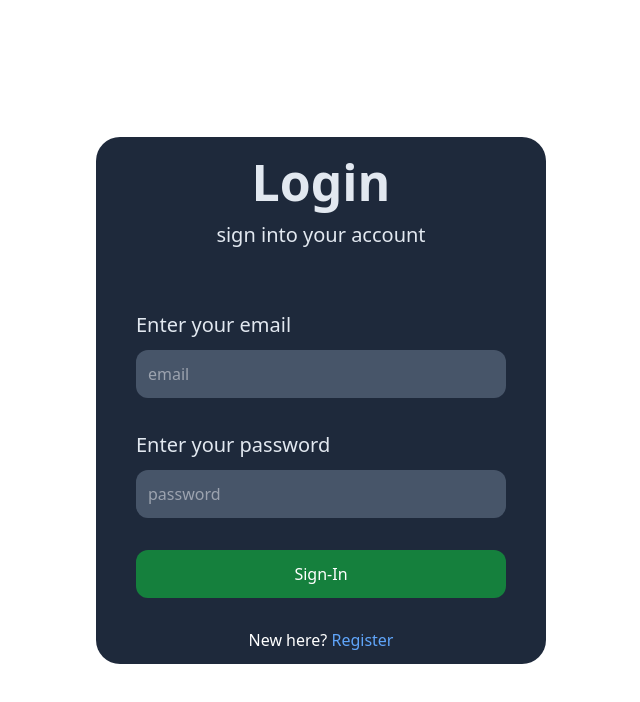
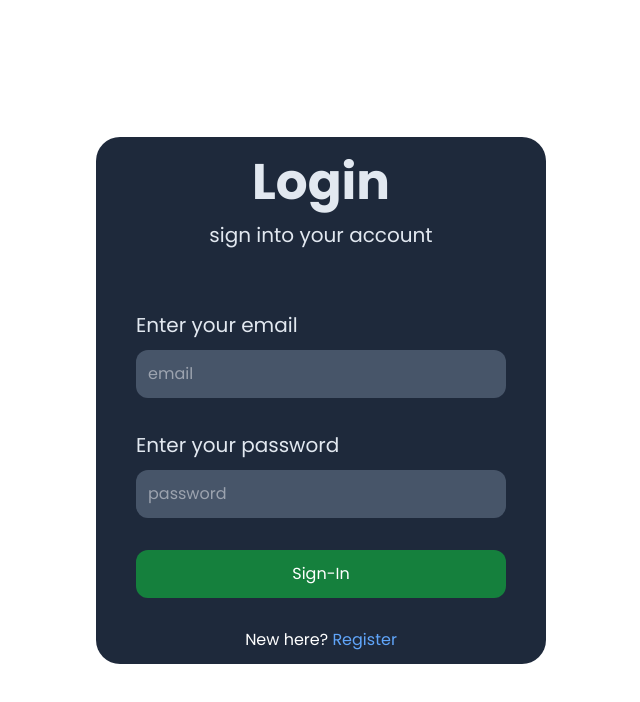
Before and after one commit to Ghaby-X/LoginSignup, a React (Vite) app in the folder client/: page / in a window 1280 px wide. Shown: the top 702 px of the page, without its empty margins (319-959 px from the left). Built offline with nearby package versions, Linux system fonts and the light colour scheme.

Commit message:
style: addedd poppings font style

```diff
--- a/client/src/App.css
+++ /dev/null
@@ -1,3 +0,0 @@
-@tailwind base;
-@tailwind components;
-@tailwind utilities;
--- a/client/src/index.css
+++ b/client/src/index.css
@@ -1,3 +1,11 @@
+@import url('https://fonts.googleapis.com/css2?family=Poppins:ital,wght@0,100;0,200;0,300;0,400;0,500;0,600;0,700;0,800;0,900;1,100;1,200;1,300;1,400;1,500;1,600;1,700;1,800;1,900&display=swap');
+
+
 @tailwind base;
 @tailwind components;
 @tailwind utilities;
+
+
+* {
+font-family: 'Poppins', sans-serif;
+}
```
